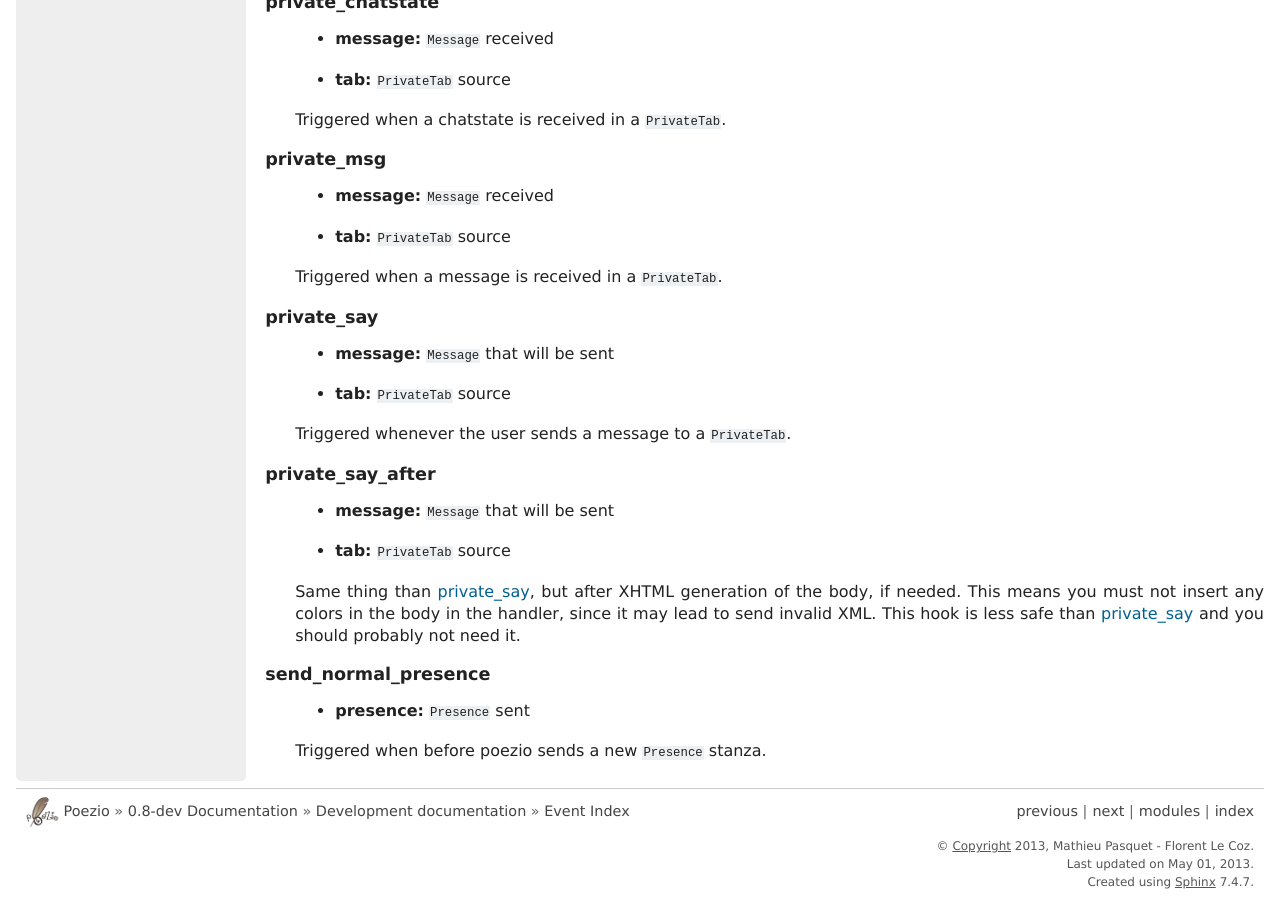
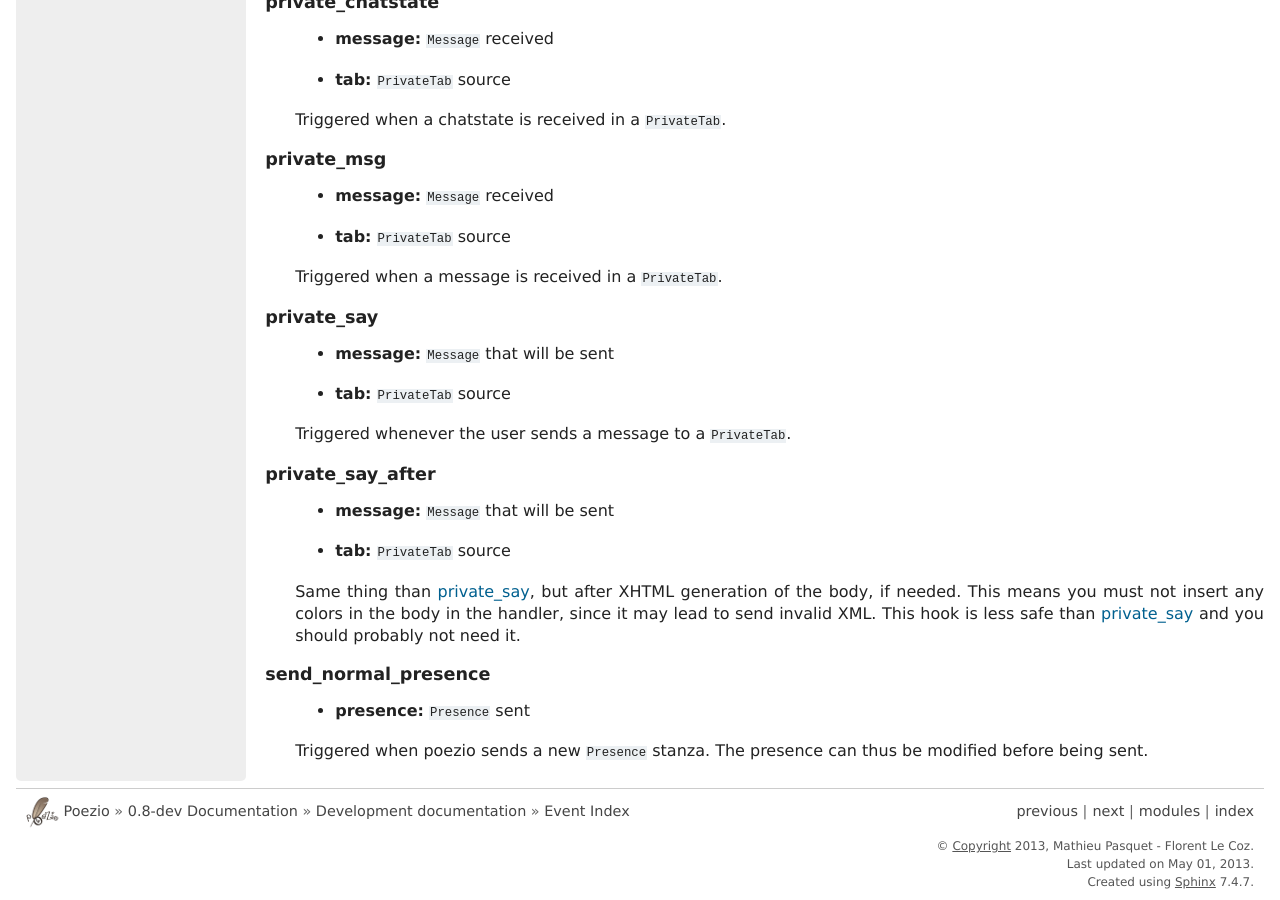
Before and after one commit to poezio/poezio, a Sphinx documentation site: the page built from doc/source/dev/events.rst, in a window 1280 px wide and 900 px high, scrolled down 2790 px. Built offline with Sphinx 7.4.7, drawn with Linux system fonts in a browser that asks for light colours.

Commit message:
Little fix a doc

```diff
--- a/doc/source/dev/events.rst
+++ b/doc/source/dev/events.rst
@@ -109,7 +109,7 @@ The following events are poezio-only events, for SleekXMPP events, check out
     send_normal_presence
         - **presence:** :py:class:`~sleekxmpp.Presence` sent
 
-        Triggered when before poezio sends a new :py:class:`~sleekxmpp.Presence` stanza.
+        Triggered when poezio sends a new :py:class:`~sleekxmpp.Presence` stanza. The presence can thus be modified before being sent.
 
     muc_join
         - **presence:** :py:class:`~sleekxmpp.Presence` received
```
